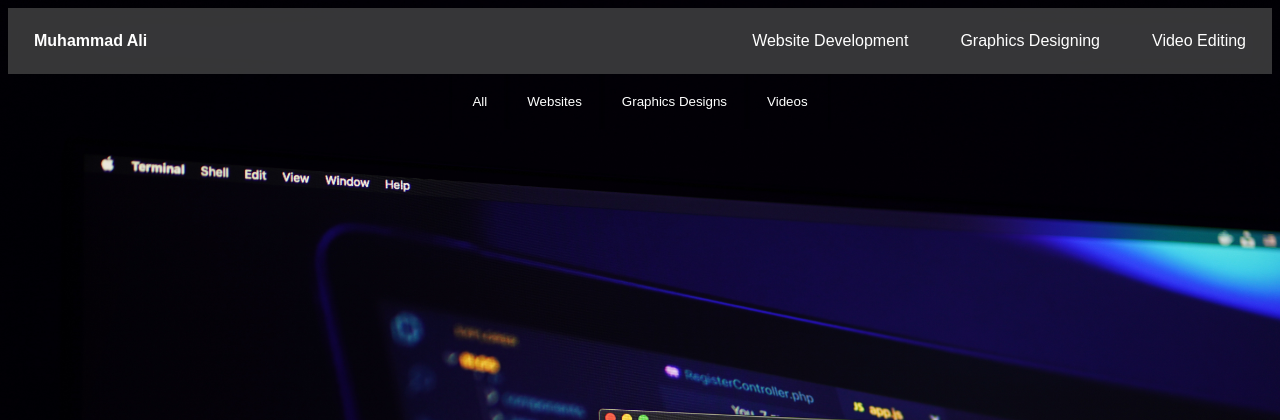
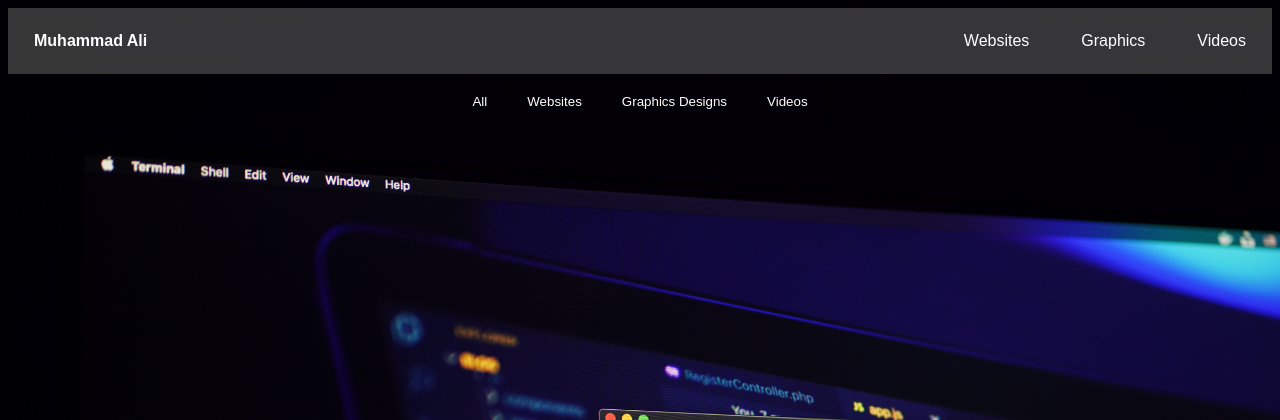
Before and after one commit to mamushtaq/portfolio1, a Django app: page /portfolio in a window 1280 px wide. Shown: the top 420 px of the page. Run offline with Django 3.2, Linux system fonts and the light colour scheme; data that the repository does not hold is empty; parts of the project's set-up code (start-up, migrations or seed data) failed here and were passed over.

Commit message:
solved bugs

```diff
--- a/home/templates/home/portfolio.html
+++ b/home/templates/home/portfolio.html
@@ -14,9 +14,9 @@
         <strong>MUHAMMAD ALI</strong>
     </div>
     <li id="header" class="navlist"><a href="{% url 'home' %}"><strong>Muhammad Ali</strong></a></li>
-    <li class="navlist"><a href="#video">Video Editing</a></li>
-    <li class="navlist"><a href="#graphics">Graphics Designing</a></li>
-    <li class="navlist"><a href="#website">Website Development</a></li>
+    <li class="navlist"><a href="#video">Videos</a></li>
+    <li class="navlist"><a href="#graphics">Graphics</a></li>
+    <li class="navlist"><a href="#website">Websites</a></li>
 </ul>
 <div class="heading" style="background-color: transparent;">
     <button class="select" id="all">All</button><button data-page="website" id="websitebtn" class="select">Websites</button><button data-page="graphics" class="select" id="graphicsbtn">Graphics Designs</button><button data-page="video" id="videobtn" class="select">Videos</button>
--- a/portfolio/settings.py
+++ b/portfolio/settings.py
@@ -15,7 +15,7 @@ from decouple import config
 import os
 
 # Build paths inside the project like this: BASE_DIR / 'subdir'.
-BASE_DIR = os.path.dirname(os.path.dirname(os.path.abspath(__file__)))
+BASE_DIR = Path(__file__).resolve().parent.parent
 
 
 # Quick-start development settings - unsuitable for production
@@ -25,7 +25,7 @@ BASE_DIR = os.path.dirname(os.path.dirname(os.path.abspath(__file__)))
 SECRET_KEY = config('SECRET_KEY')
 
 # SECURITY WARNING: don't run with debug turned on in production!
-DEBUG = False
+DEBUG = True
 
 ALLOWED_HOSTS = ['127.0.0.1', 'muhammad-ali-info.herokuapp.com']
 
@@ -130,7 +130,6 @@ STATICFILES_DIRS = (
 )
 
 STATICFILES_STORAGE = 'whitenoise.storage.CompressedManifestStaticFilesStorage'
-
 # Default primary key field type
 # https://docs.djangoproject.com/en/3.2/ref/settings/#default-auto-field
 
```
